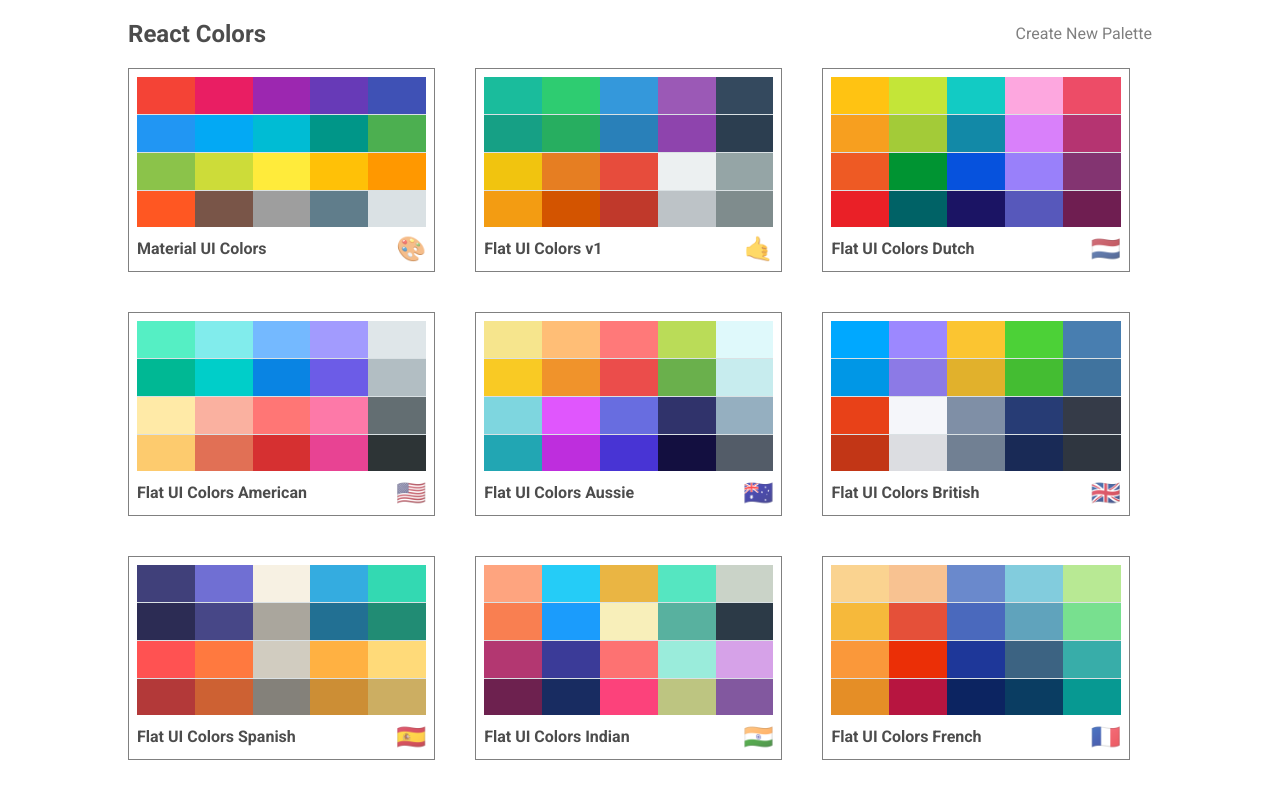
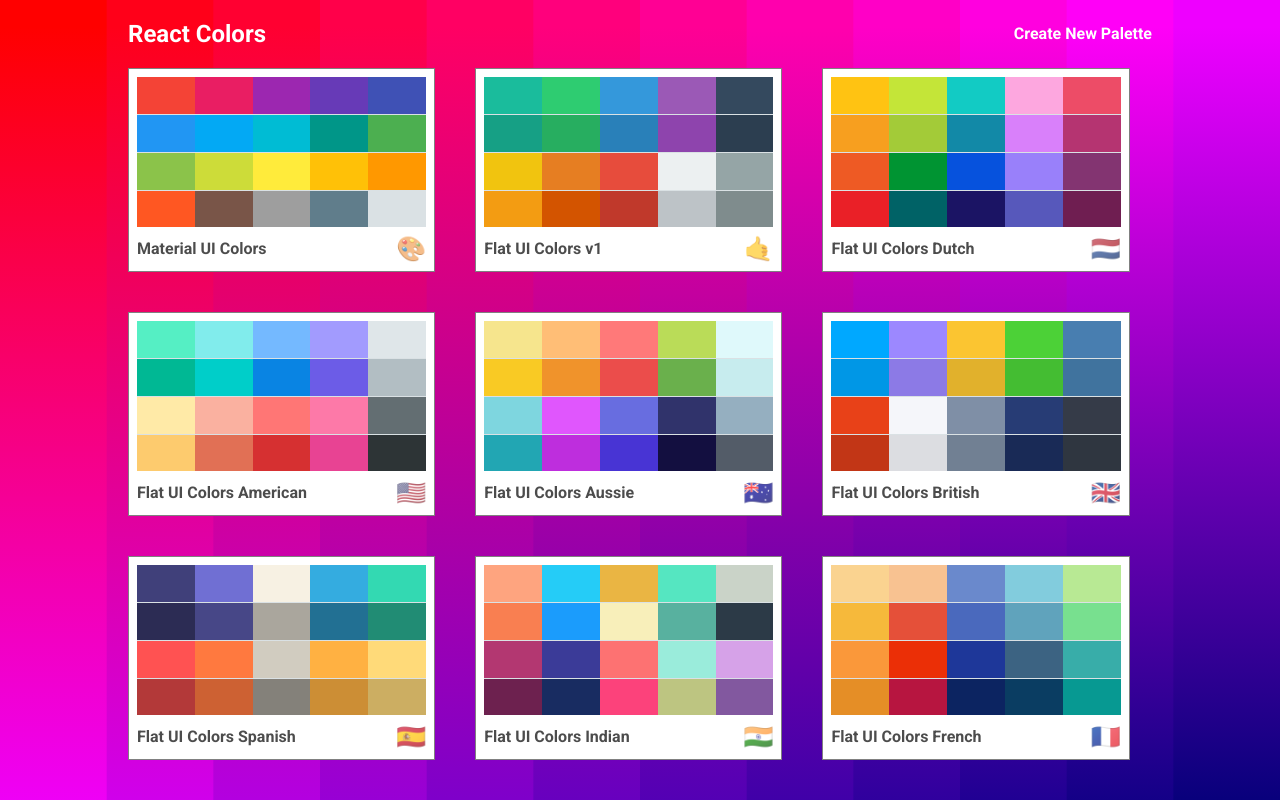
Before and after one commit to Bartosz-L/color_app_react, a React (Create React App) app: page / in a window 1280 px wide. Built offline with nearby package versions, Linux system fonts and the light colour scheme.

Commit message:
added svg to palette list

```diff
--- a/src/styles/PaletteList.styles.js
+++ b/src/styles/PaletteList.styles.js
@@ -1,12 +1,18 @@
 import sizes from './sizes'
+import svgBackground from './Quantum-Gradient.svg'
 
 export default {
   root: {
-    backgroundColor: 'white',
     height: '100vh',
     display: 'flex',
     alignItems: 'flex-start',
     justifyContent: 'center',
+    backgroundColor: '#ff0000',
+    backgroundImage: `url(${svgBackground})`,
+    backgroundRepeat: 'no-repeat',
+    backgroundSize: 'cover',
+    /* background by SVGBackgrounds.com */
+    overflowY: 'scroll',
   },
   container: {
     width: '70%',
@@ -22,11 +28,15 @@
     display: 'flex',
     width: '100%',
     justifyContent: 'space-between',
-    color: 'rgba(0,0,0,0.7)',
+    color: 'white',
     alignItems: 'center',
     '& a': {
       textDecoration: 'none',
-      color: 'rgba(0,0,0,0.5)',
+      color: 'white',
+      fontWeight: 'bold',
+      '&:hover': {
+        color: 'rgba(0,0,0, 0.5)',
+      },
     },
   },
   palettes: {
@@ -41,7 +51,7 @@
     },
     [sizes.down('xs')]: {
       gridTemplateColumns: 'repeat(1, 100%)',
-      gridGap: '1rem',
+      gridGap: '1.4rem',
     },
   },
 }
```
Also changed, not shown: src/styles/Quantum-Gradient.svg (added).
